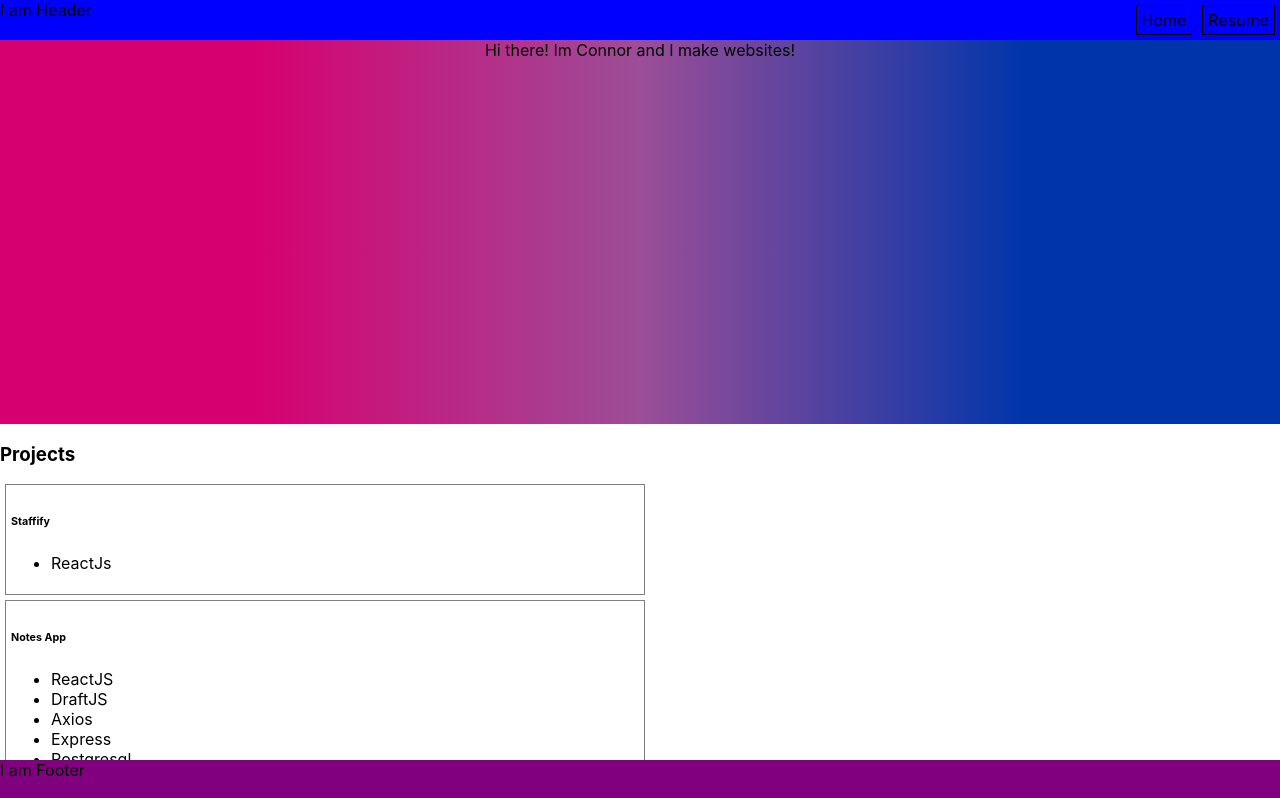
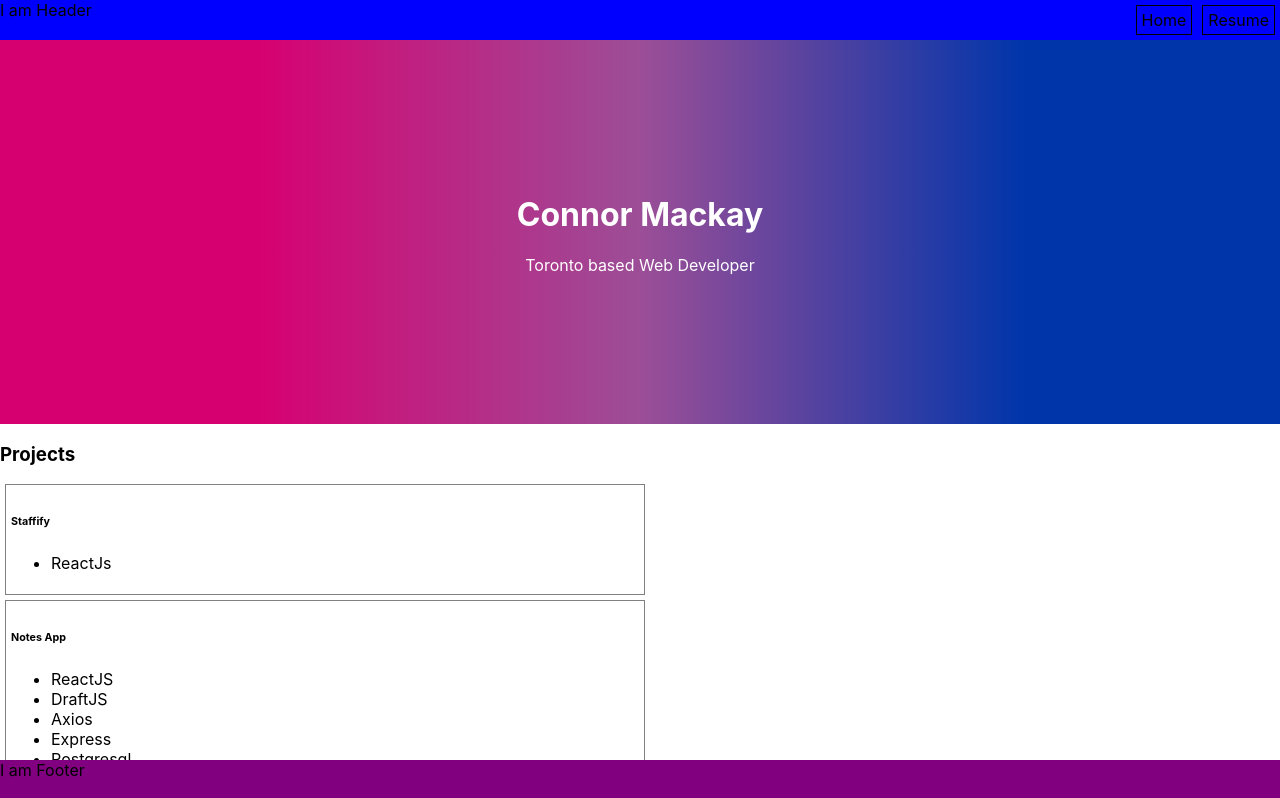
Before and after one commit to CD-Mackay/personal_site, a Next.js app: page / in a window 1280 px wide. Shown: the top 798 px of the page. Built offline with nearby package versions, Linux system fonts and the light colour scheme.

Commit message:
style header layout

```diff
--- a/Components/Hero/Hero.js
+++ b/Components/Hero/Hero.js
@@ -4,7 +4,8 @@ export default function Hero() {
   return (
     <div className={styles.hero}>
       <div className={styles.text}>
-        Hi there! Im Connor and I make websites!
+        <h1>Connor Mackay</h1>
+        <p>Toronto based Web Developer</p>
       </div>
     </div>
   );
--- a/Components/Hero/Hero.module.css
+++ b/Components/Hero/Hero.module.css
@@ -1,10 +1,12 @@
 .hero {
   height: 30vw;
   background: linear-gradient(90deg, rgba(215,0,113,1) 20%, rgba(156,78,151,1) 50%, rgba(0,53,170,1) 80%);
+  display: flex;
+  flex-direction: column;
+  justify-content: center;
 }
 
 .text {
   text-align: center;
-  top: 50%;
-  bottom: 50%;
+  color: white;
 }
```
